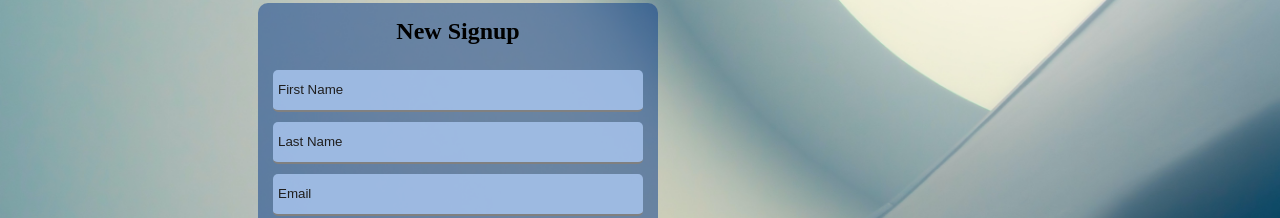
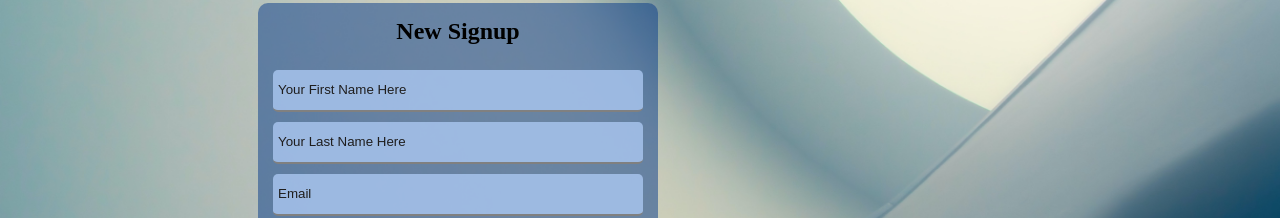
Before and after one commit to 0xkabir/first, a plain HTML site: page index.html in a window 1280 px wide. Shown: the part 147-365 px from the top of the page. Drawn offline with Linux system fonts and the light colour scheme.

Commit message:
tested git

```diff
--- a/index.html
+++ b/index.html
@@ -43,8 +43,8 @@
     <div class="signup">
         <h2 class="stext">New Signup</h2>
         <form action="POST">
-            <input type="text" name="fname" id="fname" class="inp" placeholder="First Name"><br>
-            <input type="text" name="lname" id="lname" class="inp" placeholder="Last Name"><br>
+            <input type="text" name="fname" id="fname" class="inp" placeholder="Your First Name Here"><br>
+            <input type="text" name="lname" id="lname" class="inp" placeholder="Your Last Name Here"><br>
             <input type="email" name="email" id="email" class="inp" placeholder="Email"><br>
             <input type="password" name="password" id="password" class="inp" placeholder="Password"><br>
             <input type="password" name="password" id="password" class="inp" placeholder="Re-Type Password" style="margin-bottom: 15px;"><br>
```
